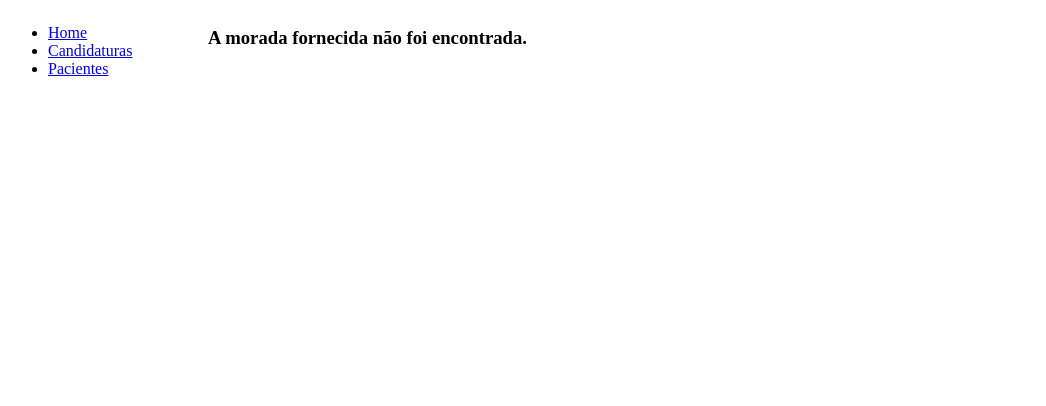
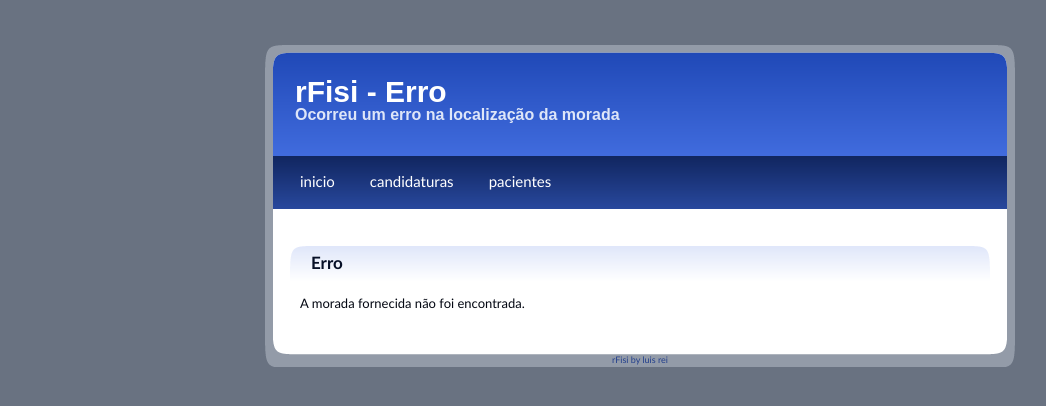
Before and after one commit to lrei/rfisi, a Django app: template templates/candidaturas/locerror.html in a window 1280 px wide. Shown: the top 406 px of the page, without its empty margins (0-1046 px from the left). Run offline with Django 3.2, Linux system fonts and the light colour scheme; the template is opened without the code that fills it, so the values that code supplies are empty.

Commit message:
New CSS style and templates. Transition to new base template not complete.

```diff
--- a/settings.py
+++ b/settings.py
@@ -84,6 +84,9 @@ TEMPLATE_DIRS = (
 '/Users/rei/FEUP/LSDO/rfisi/templates',
 )
 
+
+STATIC_DOC_ROOT = '/Users/rei/FEUP/LSDO/rfisi/static'
+
 INSTALLED_APPS = (
     'django.contrib.auth',
     'django.contrib.contenttypes',
--- a/templates/base.html
+++ b/templates/base.html
@@ -5,44 +5,178 @@
     <title>{% block title %}rFisi{% endblock %}</title>
 <style type="text/css">
 
-	#wrap {
-		float:left;
-		width:750px;
-		margin:0 auto;
-		background:#FFFFFF;
+html, body {
+text-align: center;
+}
+p {text-align: left;}
+
+body {
+	margin: 0;
+	padding: 0;
+	background: #697281;
+	font-family: "Trebuchet MS", Arial, Helvetica, sans-serif;
+	font-size: 13px;
+	color: #F1F5F8;
+	background-color:#697281;
+}
+*
+{
+  margin: 0 auto 0 auto;
+ text-align:left;}
+
+#page
+{
+  margin: 0 auto 0 auto;
+  display: block;
+  height:auto;
+  position: relative;
+  overflow: hidden;
+  background: #697281 url(/static/background.png) repeat-y;
+  width: 750px;
 }
 
-	#content {
-		float:left;
-		align:center;
-		width:500px;
-		background:#FFFFFF;
+#header
+{
+background-image:url(/static/header.png);
+background-repeat:no-repeat;
+height:156px;
+width:750px;
 }
 
-	#sidebar {
+#headerTitle
+{
+position:relative;
+left:30px;
+top:75px;
+color:#FFFFFF;
+text-align:left;
+font-size:30px;
+font-weight:bold;
+font-family:Arial, Helvetica, sans-serif;
+}
+
+#headerSubText
+{
+position:relative;
+left:30px;
+top:72px;
+color:#DEE6F8;
+text-align:left;
+font-size:16px;
+font-weight:bold;
+font-family:Arial, Helvetica, sans-serif;
+}
+
+
+#bar
+{
+background-image:url(/static/bar.png);
+background-repeat:no-repeat;
+height:53px;
+width:750px;
+padding-bottom:15px;
+
+}
+
+
+
+#bar .navLink a
+{
+position:relative;
+top:16px;
+margin-left:35px;
+color:#FFFFFF;
+text-align:center;
+font-size:15px;
 float:left;
-		width:200px;
-		height:100%;
-		background:#FFFFFF;
+
 }
+
+#bar .navLink a:hover
+{
+color:#E4EBFA;
+}
+
+
+.contentTitle
+{
+width:700px;
+height:44px;
+margin-top:20px;
+margin-left:25px;
+margin-right:25px;
+background-image:url(/static/tab_back.png);
+background-repeat:no-repeat;
+
+}
+
+.contentTitle h1
+{
+margin-left:21px;
+padding-top:8px;
+font-size:17px;
+font-weight:bold;
+color:#071027;
+}
+
+
+.contentText
+{
+width:680px;
+padding-left:30px;
+padding-right:30px;
+font-size:13px;
+color:#030712;
+line-height:30px;
+}
+
+a
+{
+text-decoration:none;
+color:#223F8D;
+}
+
+a:hover
+{
+color:#5478D6;
+}
+
+
+#footer {
+width: 750px;
+height:49px;
+background: url(/static/footer.png) no-repeat;
+text-align:center;
+font-size:9px;
+color:#223F8D;
+padding-top:36px;
+}
+
+html, body {
+text-align: center;
+}
+p {text-align: left;}
 </style>
 </head>
 
 <body>
-	<div id="wrap">
+	<div id="page">
+		<div id="header">
+        	<div id="headerTitle">{% block headertitle %}{% endblock %}</div>
+            <div id="headerSubText">{% block subtitle %}{% endblock %}</div>
+		</div>
+		{% block sidebar %}
     	<div id="sidebar">
-        	{% block sidebar %}
-        	<ul>
-            	<li><a href="/">Home</a></li>
-            	<li><a href="/candidaturas/">Candidaturas</a></li>
-				<li><a href="/utilizadores/">Pacientes</a></li>
-        	</ul>
-        	{% endblock %}
-    	</div>
-
-    	<div id="content">
-        	{% block content %}{% endblock %}
+			<div id="bar">
+		    	<div class="navLink"><a href="/">inicio</a></div>
+		        <div class="navLink"><a href="/candidaturas/">candidaturas</a></div>
+				<div class="navLink"><a href="/utilizadores/">pacientes</a></div>
 			</div>
 		</div>
+        {% endblock %}
+		<div class="contentTitle"><h1>{% block contentTitle %}{% endblock %}</h1></div>
+        <div class="contentText">{% block content %}{% endblock %}</div>
+    </div>
+ <div id="footer">rFisi by <a href="http://www.luisrei.com">luis rei</a> </div>
 </body>
 </html>
--- a/templates/candidaturas/add.html
+++ b/templates/candidaturas/add.html
@@ -1,5 +1,8 @@
 {% extends "base.html" %}
 {% block title %}rFisi - Nova Candidatura{% endblock %}
+{% block headertitle %}rFisi - Nova Candidatura{% endblock %}
+{% block subtitle %}Processo de candidatura{% endblock %}
+{% block contentTitle %}Formulario de Candidatura{% endblock %}
 {% block content %}
 <form enctype="multipart/form-data" action="/candidaturas/add/" method="post">{% csrf_token %}
 {{ form.as_p }}
--- a/templates/candidaturas/candidatura_list.html
+++ b/templates/candidaturas/candidatura_list.html
@@ -1,9 +1,13 @@
 {% extends "base.html" %}
 {% block title %}rFisi - Candidaturas{% endblock %}
+{% block headertitle %}rFisi - Candidaturas{% endblock %}
+{% block subtitle %}Lista de candidaturas por aprovar{% endblock %}
+{% block contentTitle %}Lista de Candidaturas{% endblock %}
+
 {% block content %}
     <ul>
         {% for candidatura in object_list %}
-           <li><a href="/candidaturas/{{ candidatura.id }}/">{{ candidatura.last_name }}</a></li>
+           <li><a href="/candidaturas/{{ candidatura.id }}/">{{ candidatura.first_name }} {{ candidatura.last_name }}</a></li>
         {% endfor %}
     </ul>
 {% endblock %}
--- a/templates/candidaturas/locerror.html
+++ b/templates/candidaturas/locerror.html
@@ -1,5 +1,8 @@
 {% extends "base.html" %}
 {% block title %}rFisi - Erro{% endblock %}
+{% block headertitle %}rFisi - Erro{% endblock %}
+{% block subtitle %}Ocorreu um erro na localização da morada{% endblock %}
+{% block contentTitle %}Erro{% endblock %}
 {% block content %}
-<h3>A morada fornecida não foi encontrada.</h3>
+A morada fornecida não foi encontrada.
 {% endblock %}
--- a/templates/utilizadores/distances.html
+++ b/templates/utilizadores/distances.html
@@ -2,7 +2,7 @@
 {% block title %}rFisi - Fisioterapeutas próximos{% endblock %}
 {% block content %}
 <h2>Fisioterapeutas próximos</h2>
-Paciente: <a href="/utilizadores/{{ id }}/">{{ name }}</a>
+Paciente: <a href="/utilizadores/{{ id }}/">{{ user.first_name }} {{ user.last_name }}</a>
 <table cellspacing="30">
 <tr>
 <th>Fisioterapeuta</th>
--- a/templates/utilizadores/locerror.html
+++ b/templates/utilizadores/locerror.html
@@ -1,5 +1,8 @@
 {% extends "base.html" %}
 {% block title %}rFisi - Erro{% endblock %}
+{% block headertitle %}rFisi - Erro{% endblock %}
+{% block subtitle %}Ocorreu um erro na localização da morada{% endblock %}
+{% block contentTitle %}Erro{% endblock %}
 {% block content %}
-<h3>A morada fornecida não foi encontrada.</h3>
+A morada fornecida não foi encontrada.
 {% endblock %}
--- a/utilizadores/views.py
+++ b/utilizadores/views.py
@@ -107,6 +107,6 @@ def near(request, user_id):
 
 
     return render_to_response('utilizadores/distances.html',
-                                {'fisioterapeutas':fisioterapeutas,
-                                'id':user_id, 'name':n},
+                                {'fisioterapeutas':fisioterapeutas,'user':u,
+                                'prof':user.get_profile()},
                                 context_instance=RequestContext(request))
```
Also changed, not shown: templates/candidaturas/detail.html (+12 -3 lines), templates/candidaturas/thanks.html (+11 -1 lines), templates/index.html (added, +8 -0 lines), templates/utilizadores/thanks.html (+16 -1 lines), urls.py (+7 -2 lines), static/background.png (added), static/bar.png (added), static/footer.png (added), static/header.png (added), static/tab_back.png (added). Lines whose indentation alone changed are shown as unchanged.
